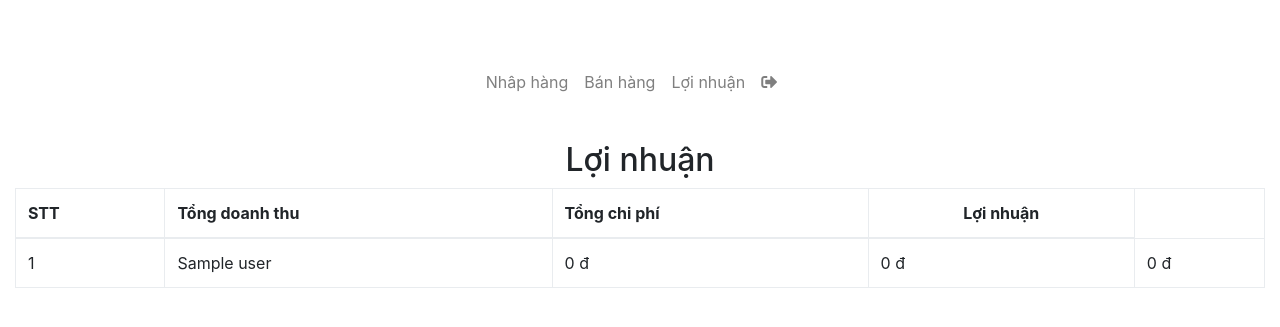
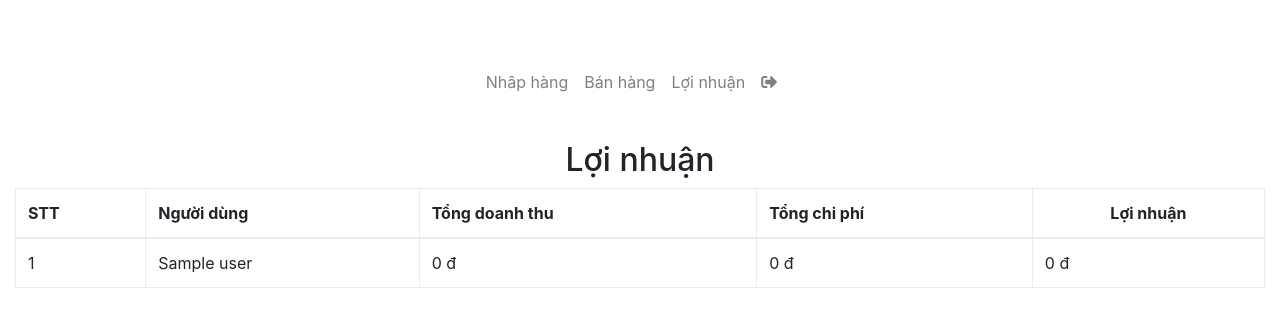
Before and after one commit to dkmrss/quanlygianhang, a PHP site: the page made by views/products/revenue.php in a window 1280 px wide. Shown: the top 327 px of the page. Run offline with PHP 8.4, Linux system fonts and the light colour scheme; the template is opened without the code that fills it: most values are stand-ins (such as "Sample title", 1, 10 or a date in 2020); data that the repository does not hold is empty; some libraries are stand-ins or nearby versions.

Commit message:
sua loi bang nguoi dung

```diff
--- a/views/products/revenue.php
+++ b/views/products/revenue.php
@@ -44,8 +44,8 @@
                             <tr>
                                 <th scope="col">STT</th>
                                 <?php if (isset($admin) & $admin['user_role'] == 1) : ?>
-                                    <th scope="col">Người dùng</th>
-                                <?php endif; ?>
+                                    <?php endif; ?>
+                                <th scope="col">Người dùng</th>
                                 <th scope="col">Tổng doanh thu</th>
                                 <th scope="col">Tổng chi phí</th>
                                 <th scope="col" class="text-center">Lợi nhuận</th>
```
